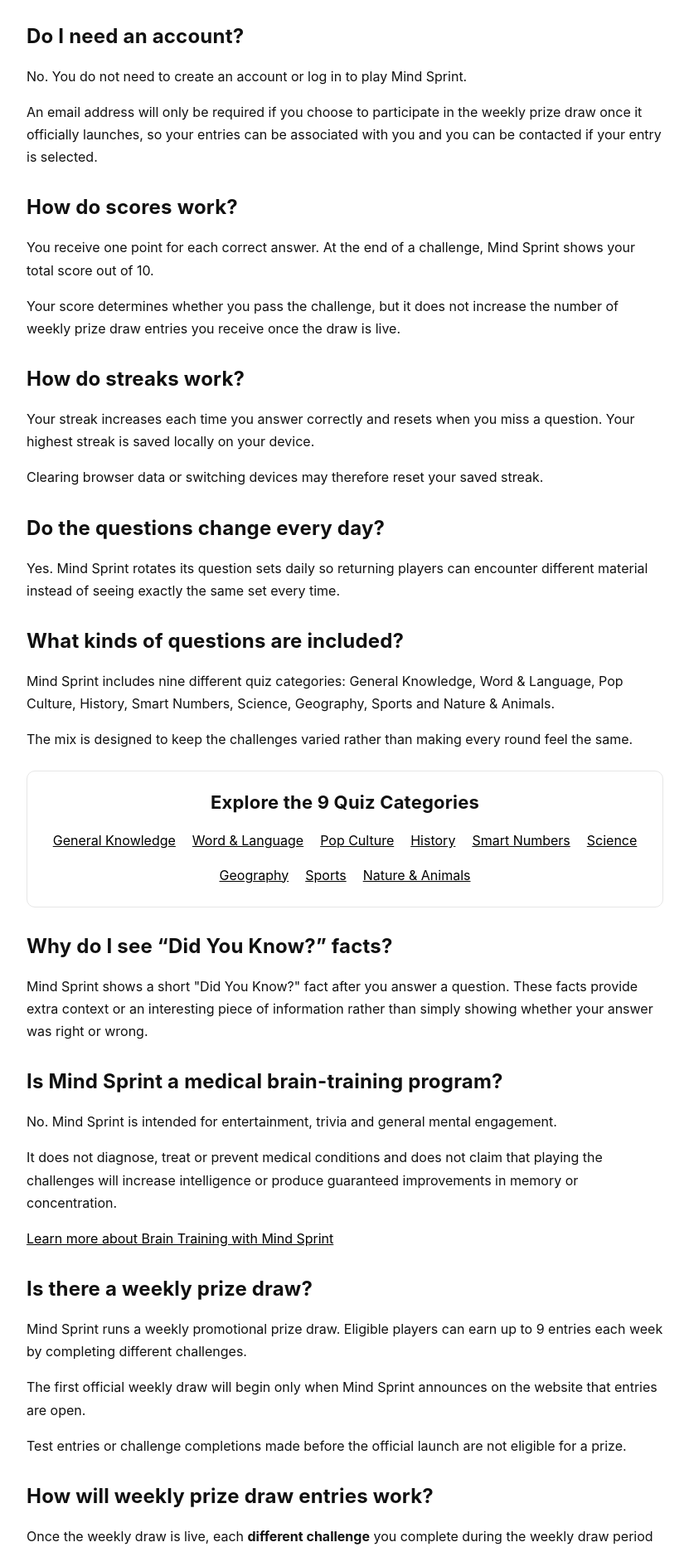
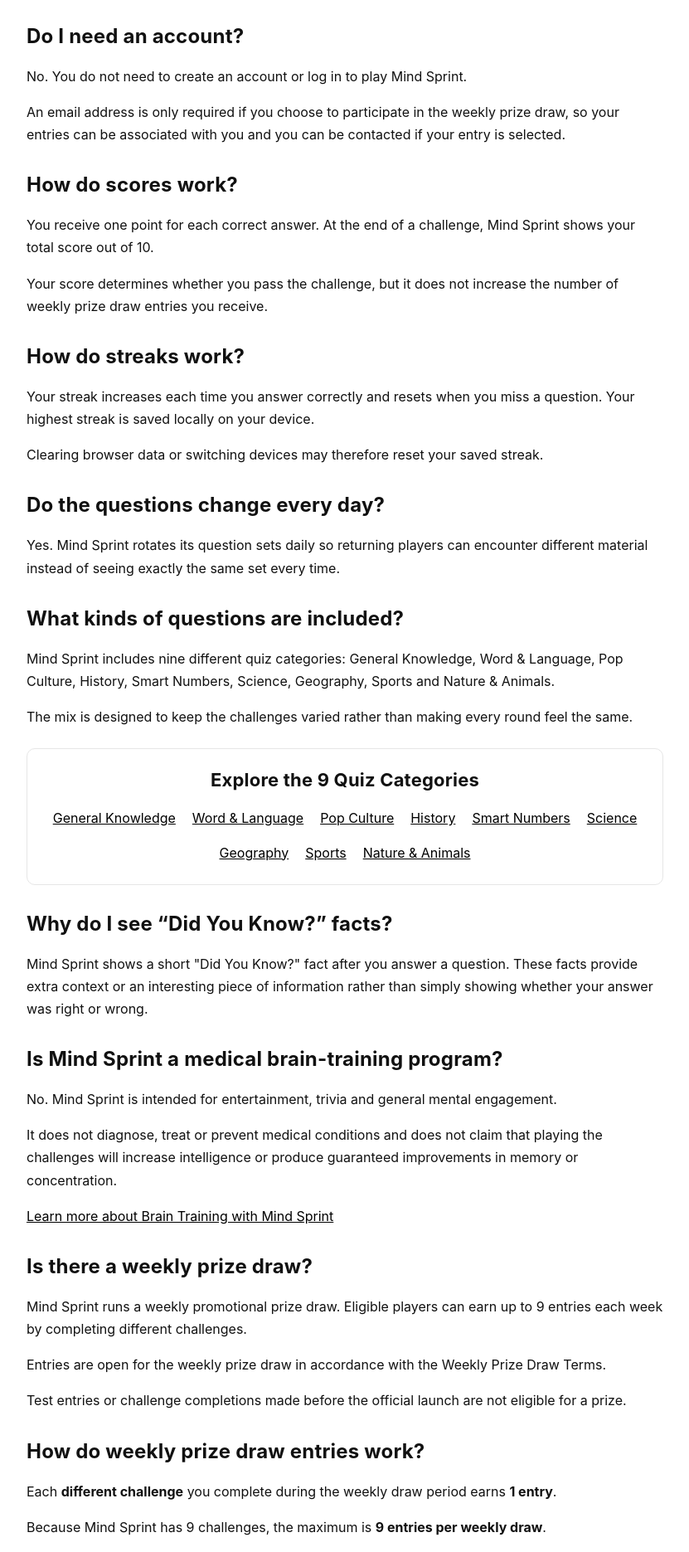
Before and after one commit to justinchase1984/mind-sprint, a Next.js app: page /faq in a window 1280 px wide. Shown: the part 740-2611 px from the top of the page at 83% size, without its empty margins (224-1055 px from the left). Built offline with nearby package versions, Linux system fonts and the light colour scheme; no server answers.

Commit message:
Update faq.tsx

```diff
--- a/pages/faq.tsx
+++ b/pages/faq.tsx
@@ -34,7 +34,7 @@ const structuredData = {
       name:
         'Mind Sprint FAQ | Daily Quiz, Scores, Streaks & Prize Draw',
       description:
-        'Find answers to common Mind Sprint questions about the daily quiz, 9 challenges, scores, streaks, fresh questions, accounts and the planned weekly prize draw.',
+        'Find answers to common Mind Sprint questions about the daily quiz, 9 challenges, scores, streaks, fresh questions, accounts and the weekly prize draw.',
       isPartOf: {
         '@id':
           'https://www.dailymindsprint.com/#website',
@@ -44,7 +44,7 @@ const structuredData = {
           'https://www.dailymindsprint.com/#organization',
       },
       dateModified:
-        '2026-11-12',
+        '2026-11-16',
     },
   ],
 }
@@ -59,7 +59,7 @@ export default function FAQ() {
 
         <meta
           name="description"
-          content="Find answers to common Mind Sprint questions about the daily quiz, 9 challenges, scores, streaks, fresh questions, accounts and the planned weekly prize draw."
+          content="Find answers to common Mind Sprint questions about the daily quiz, 9 challenges, scores, streaks, fresh questions, accounts and the weekly prize draw."
         />
 
         <meta
@@ -89,7 +89,7 @@ export default function FAQ() {
 
         <meta
           property="og:description"
-          content="Answers to common questions about Mind Sprint's daily quiz, challenges, scores, streaks, fresh questions and planned weekly prize draw."
+          content="Answers to common questions about Mind Sprint's daily quiz, challenges, scores, streaks, fresh questions and weekly prize draw."
         />
 
         <meta
@@ -109,7 +109,7 @@ export default function FAQ() {
 
         <meta
           name="twitter:description"
-          content="Answers to common questions about Mind Sprint's daily quiz, challenges, scores, streaks, fresh questions and planned weekly prize draw."
+          content="Answers to common questions about Mind Sprint's daily quiz, challenges, scores, streaks, fresh questions and weekly prize draw."
         />
 
         <script
@@ -152,7 +152,7 @@ export default function FAQ() {
         >
           Answers to some of the most common questions about Mind Sprint,
           the daily quiz, challenges, scores, streaks, fresh question sets
-          and the planned weekly prize draw.
+          and the weekly prize draw.
         </p>
 
         <h2
@@ -237,10 +237,9 @@ export default function FAQ() {
         </p>
 
         <p>
-          An email address will only be required if you choose to participate
-          in the weekly prize draw once it officially launches, so your entries
-          can be associated with you and you can be contacted if your entry is
-          selected.
+          An email address is only required if you choose to participate in the
+          weekly prize draw, so your entries can be associated with you and you
+          can be contacted if your entry is selected.
         </p>
 
         <h2
@@ -258,8 +257,7 @@ export default function FAQ() {
 
         <p>
           Your score determines whether you pass the challenge, but it does not
-          increase the number of weekly prize draw entries you receive once the
-          draw is live.
+          increase the number of weekly prize draw entries you receive.
         </p>
 
         <h2
@@ -540,12 +538,12 @@ export default function FAQ() {
 
         <p>
           Mind Sprint runs a weekly promotional prize draw. Eligible players can
-  earn up to 9 entries each week by completing different challenges.
+          earn up to 9 entries each week by completing different challenges.
         </p>
 
         <p>
-          The first official weekly draw will begin only when Mind Sprint
-          announces on the website that entries are open.
+          Entries are open for the weekly prize draw in accordance with the
+          Weekly Prize Draw Terms.
         </p>
 
         <p>
@@ -558,17 +556,17 @@ export default function FAQ() {
             marginTop: '2rem',
           }}
         >
-          How will weekly prize draw entries work?
+          How do weekly prize draw entries work?
         </h2>
 
         <p>
-          Once the weekly draw is live, each{' '}
+          Each{' '}
           <strong>different challenge</strong> you complete during the weekly
-          draw period will earn <strong>1 entry</strong>.
+          draw period earns <strong>1 entry</strong>.
         </p>
 
         <p>
-          Because Mind Sprint has 9 challenges, the maximum will be{' '}
+          Because Mind Sprint has 9 challenges, the maximum is{' '}
           <strong>9 entries per weekly draw</strong>.
         </p>
 
@@ -595,8 +593,7 @@ export default function FAQ() {
 
         <p>
           No. Your score does not increase the number of entries you receive.
-          Completing an eligible different challenge earns one entry once the
-          weekly draw is live.
+          Completing an eligible different challenge earns one entry.
         </p>
 
         <h2
@@ -604,11 +601,11 @@ export default function FAQ() {
             marginTop: '2rem',
           }}
         >
-          What is the planned weekly prize?
+          What is the weekly prize?
         </h2>
 
         <p>
-          The planned weekly digital reward is worth approximately{' '}
+          The weekly digital reward is worth approximately{' '}
           <strong>A$25 or the local-currency equivalent</strong>.
         </p>
 
@@ -622,17 +619,17 @@ export default function FAQ() {
             marginTop: '2rem',
           }}
         >
-          Which countries is Mind Sprint planning to support?
+          Which countries are eligible for the weekly prize draw?
         </h2>
 
         <p>
           The weekly prize draw is available to eligible players in Australia,
-  the United States, the United Kingdom, New Zealand and Ireland.
+          the United States, the United Kingdom, New Zealand and Ireland.
         </p>
 
         <p>
-          Final availability will depend on the official prize draw terms and
-          supported reward-delivery options when the draw launches.
+          Eligibility and prize delivery are subject to the Weekly Prize Draw
+          Terms and supported reward-delivery options in each eligible country.
         </p>
 
         <h2
@@ -640,12 +637,12 @@ export default function FAQ() {
             marginTop: '2rem',
           }}
         >
-          How will a winner be selected?
+          How is a winner selected?
         </h2>
 
         <p>
-          Once the weekly draw is live, one eligible entry will be selected at
-          random after the completed weekly draw period.
+          One eligible entry is selected at random after the completed weekly
+          draw period.
         </p>
 
         <p>
```
